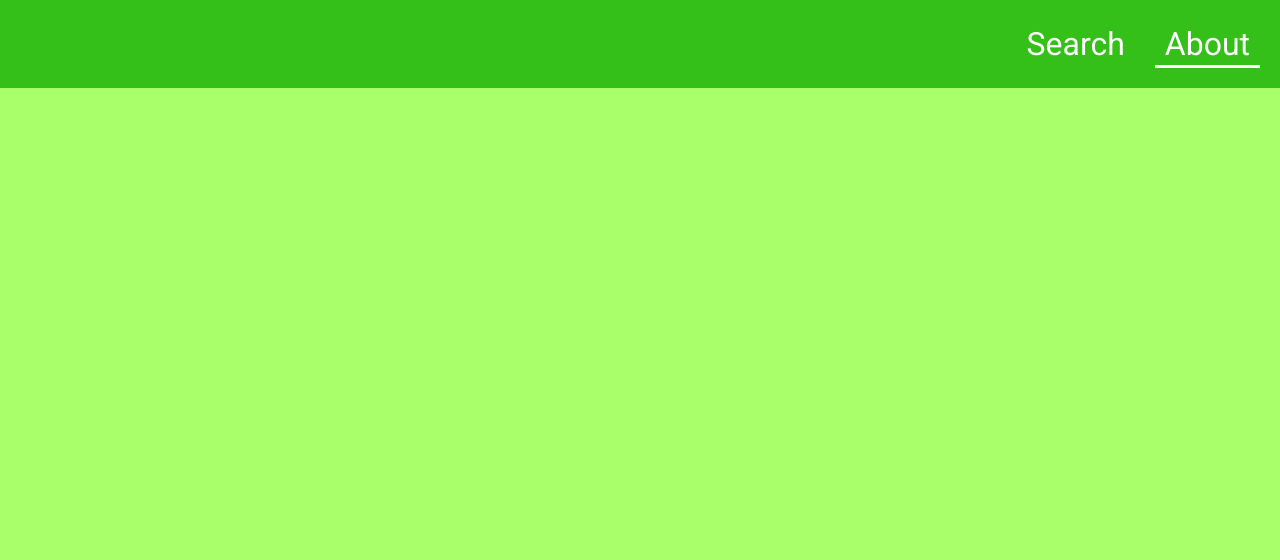
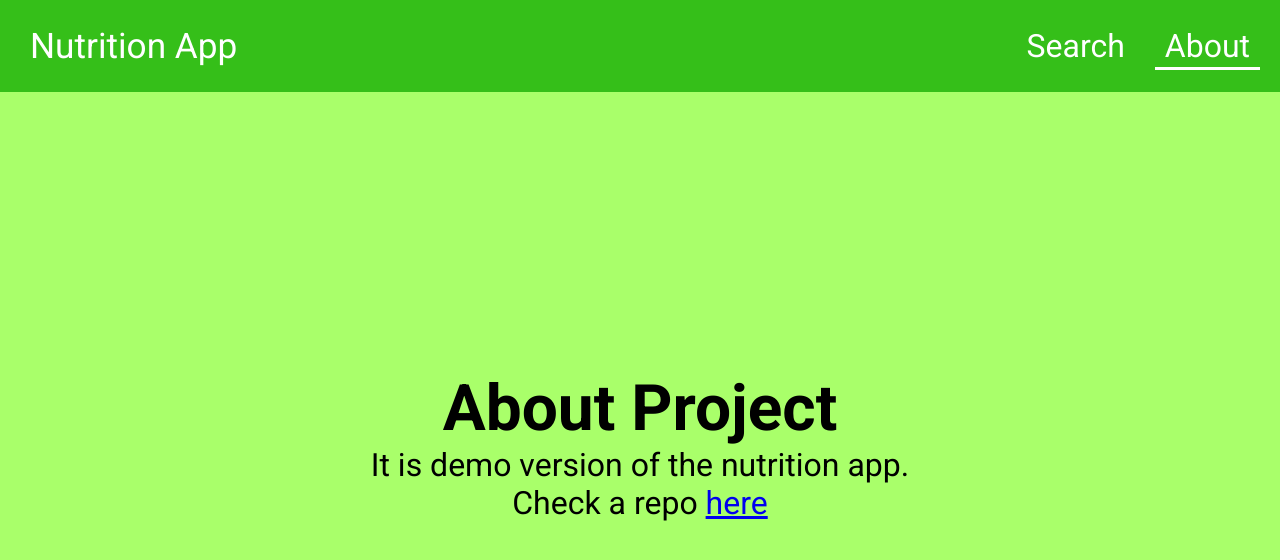
Before and after one commit to dawid-fulmes/nutrition-app, a React (Create React App) app: page /about in a window 1280 px wide. Shown: the top 560 px of the page. Built offline with nearby package versions, Linux system fonts and the light colour scheme.

Commit message:
Add Logo,Error404 and About pages

```diff
--- a/src/components/Header/Header.js
+++ b/src/components/Header/Header.js
@@ -3,6 +3,7 @@ import React, { Component } from "react";
 import Hamburger from "./Hamburger/Hamburger";
 import MobileMenu from "./MobileMenu/MobileMenu";
 import NavItems from "./NavItems/NavItems";
+import Logo from "./Logo/Logo";
 
 const StyledHeader = styled.header`
   background-color: ${({ theme }) => theme.colors.main};
@@ -34,6 +35,7 @@ class Header extends Component {
             mobileMenuOn={mobileMenuOn}
             toggleMobileMenu={toggleMobileMenuHandler}
           />
+          <Logo />
           <NavItems isDesktop />
         </StyledHeader>
         <MobileMenu visible={mobileMenuOn} closeMenu={closeMobileMenuHandler} />
--- /dev/null
+++ b/src/components/Header/Logo/Logo.js
@@ -0,0 +1,25 @@
+import React from "react";
+import styled from "styled-components";
+import { Link } from "react-router-dom";
+
+const StyledLink = styled(Link)`
+  display: block;
+  position: relative;
+  font-size: 2.2rem;
+  text-decoration: none;
+  padding: 5px 10px;
+  margin: 10px;
+  color: ${({ theme }) => theme.colors.white};
+  transition: transform 0.5s;
+
+  :hover,
+  :active {
+    transform: scale(1.1) rotateZ(-1deg);
+  }
+`;
+
+const Logo = () => {
+  return <StyledLink to="/">Nutrition App</StyledLink>;
+};
+
+export default Logo;
--- /dev/null
+++ b/src/containers/About/About.js
@@ -0,0 +1,23 @@
+import React from "react";
+import styled from "styled-components";
+
+const StyledWrapper = styled.div`
+  font-size: 2rem;
+  text-align: center;
+  margin: auto;
+`;
+
+const About = () => {
+  return (
+    <StyledWrapper>
+      <h1>About Project</h1>
+      <p>It is demo version of the nutrition app.</p>
+      <p>
+        Check a repo{" "}
+        <a href="https://github.com/dawid-fulmes/nutrition-app">here</a>
+      </p>
+    </StyledWrapper>
+  );
+};
+
+export default About;
--- a/src/containers/App/App.js
+++ b/src/containers/App/App.js
@@ -4,6 +4,8 @@ import { Switch, Route } from "react-router-dom";
 import Layout from "../../hoc/Layout/Layout";
 import Home from "../../components/Home/Home";
 import Search from "../Search/Search";
+import Error404 from "../Error404/Error404";
+import About from "../About/About";
 
 function App() {
   return (
@@ -11,6 +13,8 @@ function App() {
       <Switch>
         <Route path="/" exact component={Home} />
         <Route path="/search" component={Search} />
+        <Route path="/about" component={About} />
+        <Route component={Error404} />
       </Switch>
     </Layout>
   );
--- /dev/null
+++ b/src/containers/Error404/Error404.js
@@ -0,0 +1,19 @@
+import React from "react";
+import styled from "styled-components";
+
+const StyledWrapper = styled.div`
+  font-size: 2rem;
+  text-align: center;
+  margin: auto;
+`;
+
+const Error404 = () => {
+  return (
+    <StyledWrapper>
+      <h1>404</h1>
+      <p>Something went wrong</p>
+    </StyledWrapper>
+  );
+};
+
+export default Error404;
--- a/src/containers/Search/SearchField/SearchField.js
+++ b/src/containers/Search/SearchField/SearchField.js
@@ -43,7 +43,12 @@ const StyledWrapper = styled.div`
 const SearchField = ({ searchValue, searchChange, searchClick }) => {
   return (
     <StyledWrapper>
-      <input value={searchValue} type="text" onChange={searchChange} />
+      <input
+        value={searchValue}
+        type="text"
+        onChange={searchChange}
+        placeholder="food..."
+      />
       <button onClick={searchClick}>
         <i className="fas fa-search" />
       </button>
```
